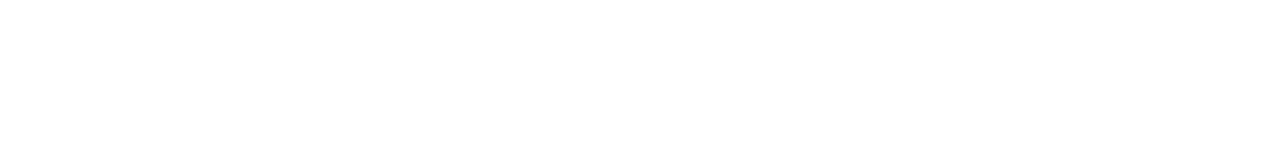
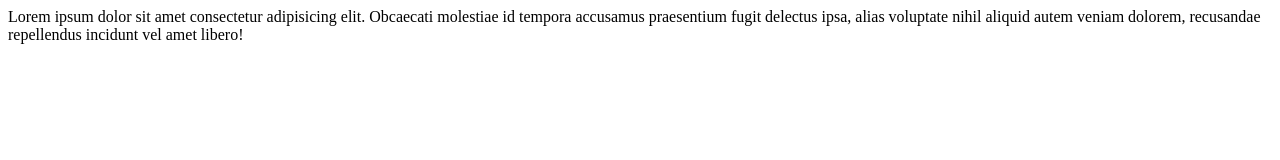
Before and after one commit to krauc-techin/project, a plain HTML site: page index.html in a window 1280 px wide. Drawn offline with Linux system fonts and the light colour scheme.

Commit message:
Add header

```diff
--- a/index.html
+++ b/index.html
@@ -6,6 +6,7 @@
     <title>Document</title>
 </head>
 <body>
+    <header>Lorem ipsum dolor sit amet consectetur adipisicing elit. Obcaecati molestiae id tempora accusamus praesentium fugit delectus ipsa, alias voluptate nihil aliquid autem veniam dolorem, recusandae repellendus incidunt vel amet libero!</header>
 
 </body>
 </html>
```
